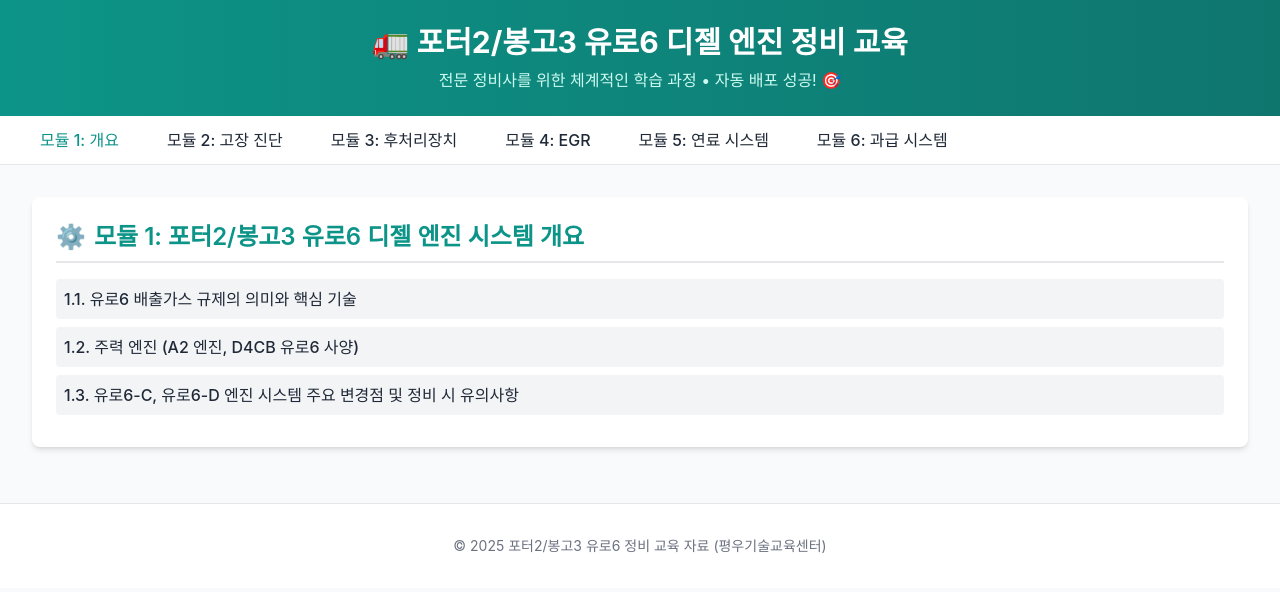
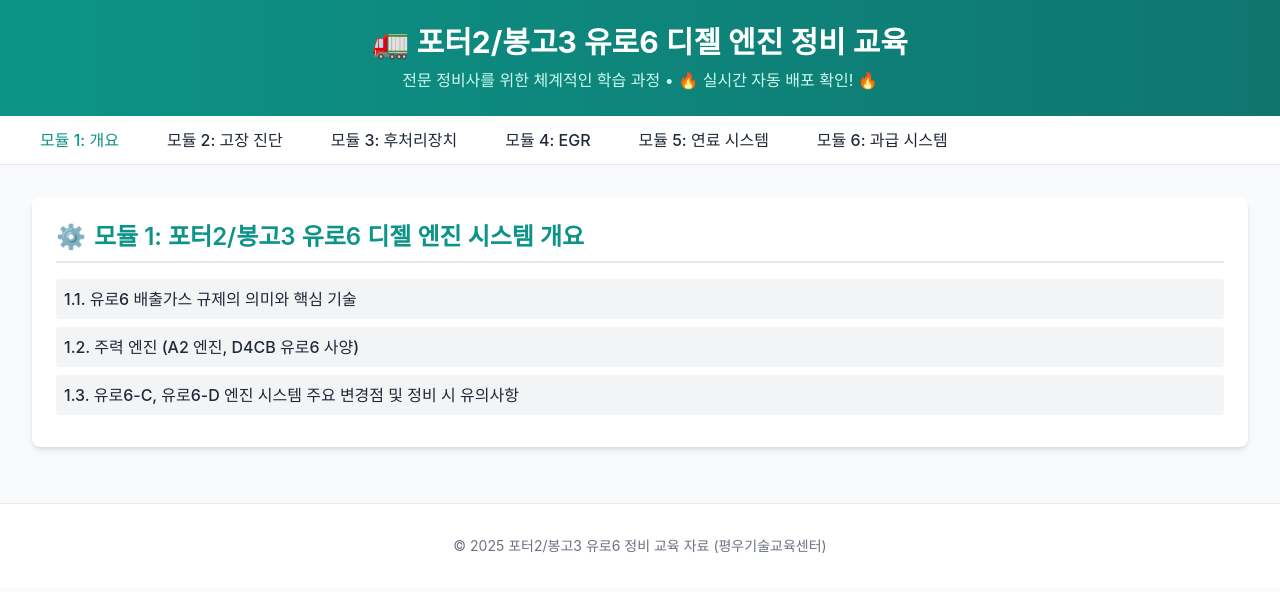
Before and after one commit to rudxo-jin/edu-euro6, a React (Vite) app: page / in a window 1280 px wide. Shown: the top 592 px of the page. Built offline with nearby package versions, Linux system fonts and the light colour scheme.

Commit message:
헤더 텍스트 변경 - 자동 배포 재테스트

```diff
--- a/src/components/Header.tsx
+++ b/src/components/Header.tsx
@@ -8,7 +8,7 @@
           🚛 포터2/봉고3 유로6 디젤 엔진 정비 교육
         </h1>
         <p className="text-teal-100 text-sm md:text-base">
-          전문 정비사를 위한 체계적인 학습 과정 • 자동 배포 성공! 🎯
+          전문 정비사를 위한 체계적인 학습 과정 • 🔥 실시간 자동 배포 확인! 🔥
         </p>
       </div>
     </header>
```
